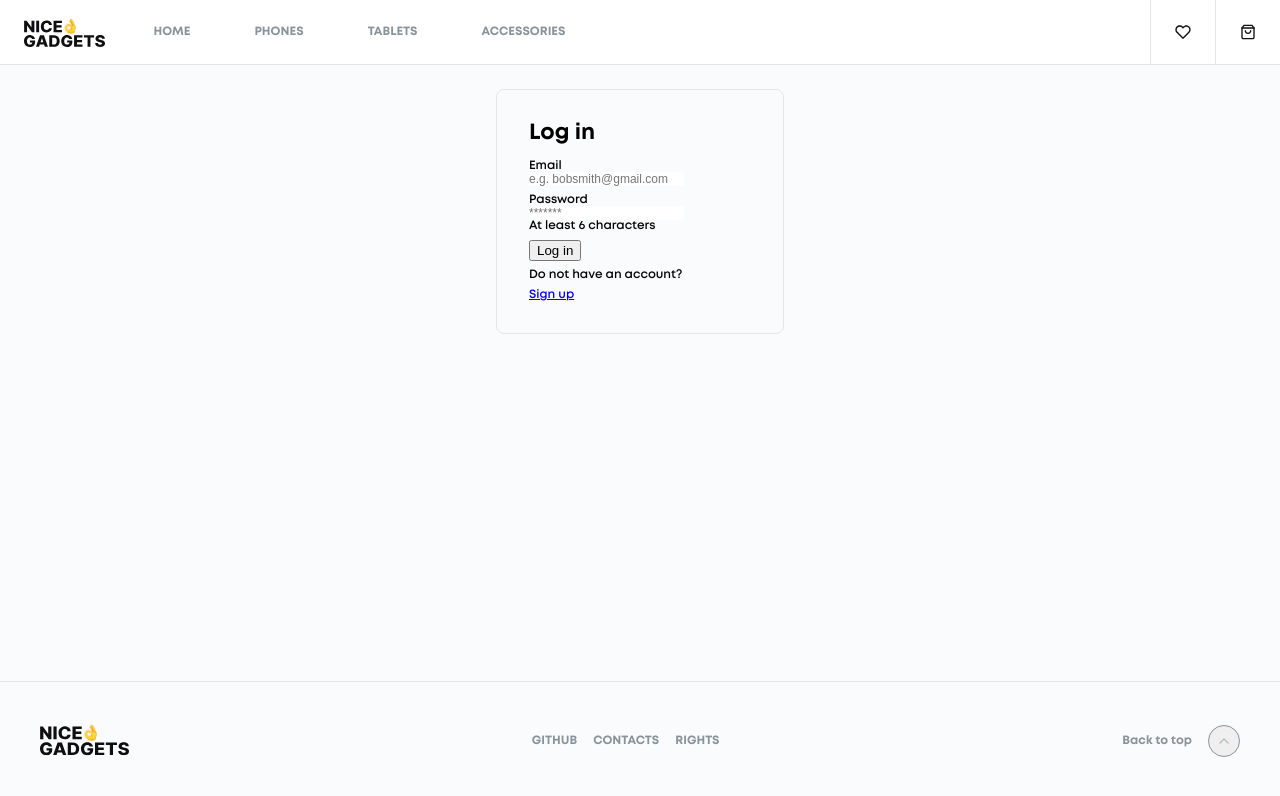
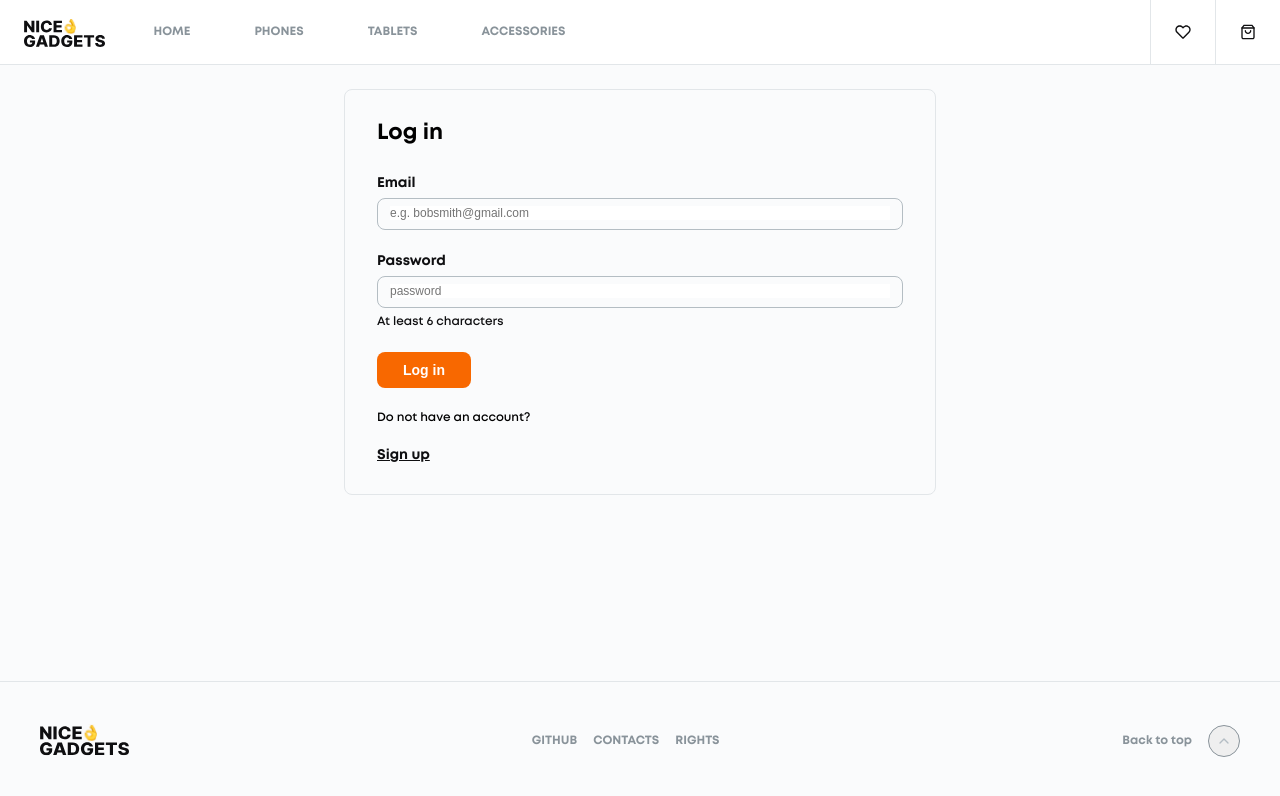
Before and after one commit to Hexa-Coders-aug23/product_catalog, a React (Create React App) app: page /#/login in a window 1280 px wide. Shown: the top 796 px of the page. Built offline with nearby package versions, Linux system fonts and the light colour scheme.

Commit message:
add styles

```diff
--- a/src/Root.tsx
+++ b/src/Root.tsx
@@ -28,6 +28,7 @@ export const Root: React.FC = () => (
             <Route index element={<HomePage />} />
             <Route path="home" element={<Navigate to="/" replace />} />
             <Route path="login" element={<LoginPage />} />
+            <Route path="sign-up" />
 
             <Route path="phones">
               <Route index element={<CatalogPage />} />
--- a/src/modules/LoginPage/LoginPage.module.scss
+++ b/src/modules/LoginPage/LoginPage.module.scss
@@ -7,7 +7,7 @@
   border: 1px solid $color__elements;
   border-radius: 8px;
   padding: 32px;
-  gap: 8px;
+  gap: 24px;
   min-width: 288px;
   max-width: fit-content;
   margin-inline: auto;
@@ -22,3 +22,84 @@
     font-size: 22px;
   }
 }
+
+.field {
+  display: flex;
+  flex-direction: column;
+  gap: 8px;
+}
+
+.label {
+  color: $color__primary;
+  font-weight: 700;
+
+  @include onTablet {
+    font-size: 14px;
+  }
+}
+
+.control {
+  border-radius: 8px;
+  border: 1px solid $color__icons;
+  background-color: $color__hover-and-bg;
+  padding-inline: 12px;
+  min-width: 200px;
+  height: 30px;
+  line-height: 30px;
+
+  @include onTablet {
+    min-width: 500px;
+  }
+
+  &:hover {
+    border-color: $color__secondary;
+  }
+
+  &:focus {
+    border-color: $color__primary;
+  }
+}
+
+.input {
+  width: 100%;
+
+  &:focus {
+    outline: none;
+  }
+}
+
+.error {
+  color: $color__red;
+}
+
+.controlError {
+  border-color: $color__red;
+}
+
+.detail {
+  color: $color__primary;
+  font-weight: 600;
+}
+
+.button {
+  border-radius: 8px;
+  border-color: transparent;
+  background-color: $color__accent;
+  font-weight: 700;
+  font-size: 14px;
+  line-height: 100%;
+  color: white;
+  padding: 4px 24px;
+  height: 36px;
+  cursor: pointer;
+
+  @include onTablet {
+    padding: 0 24px;
+  }
+}
+
+.signup {
+  color: $color__primary;
+  font-weight: 700;
+  font-size: 14px;
+}
--- a/src/modules/LoginPage/LoginPage.tsx
+++ b/src/modules/LoginPage/LoginPage.tsx
@@ -62,80 +62,58 @@ export const LoginPage = () => {
           <Form className={styles.form}>
             <h1 className={styles.title}>Log in</h1>
 
-            <div className="field">
-              <label htmlFor="email" className="label">Email</label>
+            <div className={styles.field}>
+              <label htmlFor="email" className={styles.label}>Email</label>
 
-              <div className="control has-icons-left has-icons-right">
+              <div className={classNames(styles.control, {
+                [styles.controlError]: touched.email && errors.email,
+              })}
+              >
                 <Field
                   validate={validateEmail}
                   name="email"
                   type="email"
                   id="email"
                   placeholder="e.g. bobsmith@gmail.com"
-                  className={classNames('input', {
-                    'is-danger': touched.email && errors.email,
-                  })}
+                  className={styles.input}
                 />
-
-                <span className="icon is-small is-left">
-                  <i className="fa fa-envelope" />
-                </span>
-
-                {touched.email && errors.email && (
-                  <span className="icon is-small is-right has-text-danger">
-                    <i className="fas fa-exclamation-triangle" />
-                  </span>
-                )}
               </div>
 
               {touched.email && errors.email && (
-                <p className="help is-danger">{errors.email}</p>
+                <p className={styles.error}>{errors.email}</p>
               )}
             </div>
 
-            <div className="field">
-              <label htmlFor="password" className="label">
+            <div className={styles.field}>
+              <label htmlFor="password" className={styles.label}>
                 Password
               </label>
 
-              <div className="control has-icons-left has-icons-right">
+              <div className={classNames(styles.control, {
+                [styles.controlError]: touched.password && errors.password,
+              })}
+              >
                 <Field
                   validate={validatePassword}
                   name="password"
                   type="password"
                   id="password"
-                  placeholder="*******"
-                  className={classNames('input', {
-                    'is-danger': touched.password && errors.password,
-                  })}
+                  placeholder="password"
+                  className={styles.input}
                 />
-
-                <span className="icon is-small is-left">
-                  <i className="fa fa-lock" />
-                </span>
-
-                {touched.password && errors.password && (
-                  <span className="icon is-small is-right has-text-danger">
-                    <i className="fas fa-exclamation-triangle" />
-                  </span>
-                )}
               </div>
 
               {touched.password && errors.password ? (
-                <p className="help is-danger">{errors.password}</p>
+                <p className={styles.error}>{errors.password}</p>
               ) : (
-                <p className="help">At least 6 characters</p>
+                <p className={styles.detail}>At least 6 characters</p>
               )}
             </div>
 
-            <div className="field">
+            <div>
               <button
                 type="submit"
-                className={classNames(
-                  'button is-success has-text-weight-bold', {
-                    'is-loading': isSubmitting,
-                  },
-                )}
+                className={styles.button}
                 disabled={isSubmitting
                   || !!errors.email
                   || !!errors.password}
@@ -146,13 +124,13 @@ export const LoginPage = () => {
 
             Do not have an account?
             {' '}
-            <Link to="/sign-up">Sign up</Link>
+            <Link to="/sign-up" className={styles.signup}>Sign up</Link>
           </Form>
         )}
       </Formik>
 
       {errorMessage && (
-        <p className="notification is-danger is-light">{errorMessage}</p>
+        <p className={styles.error}>{errorMessage}</p>
       )}
     </main>
   );
```
